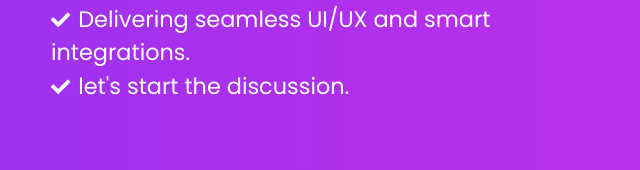
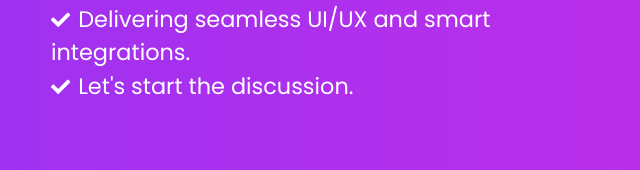
Before and after one commit to dineshdev11/portfolio, a website: page index.html in a window 1280 px wide. Shown: the part 586-756 px from the top of the page, 39-679 px from the left. Drawn offline with nearby package versions, Linux system fonts and the light colour scheme; files that its build step writes are made by us from their sources.

Commit message:
Update index.html

```diff
--- a/index.html
+++ b/index.html
@@ -66,7 +66,7 @@
             <ul class="cta-info__list">
               <li>Skilled in React, HTML, CSS, Java, PHP APIs.</li>
               <li>Delivering seamless UI/UX and smart integrations.</li>
-              <li>let's start the discussion.</li>
+              <li>Let's start the discussion.</li>
             </ul>
             </b>
               <br>
```
